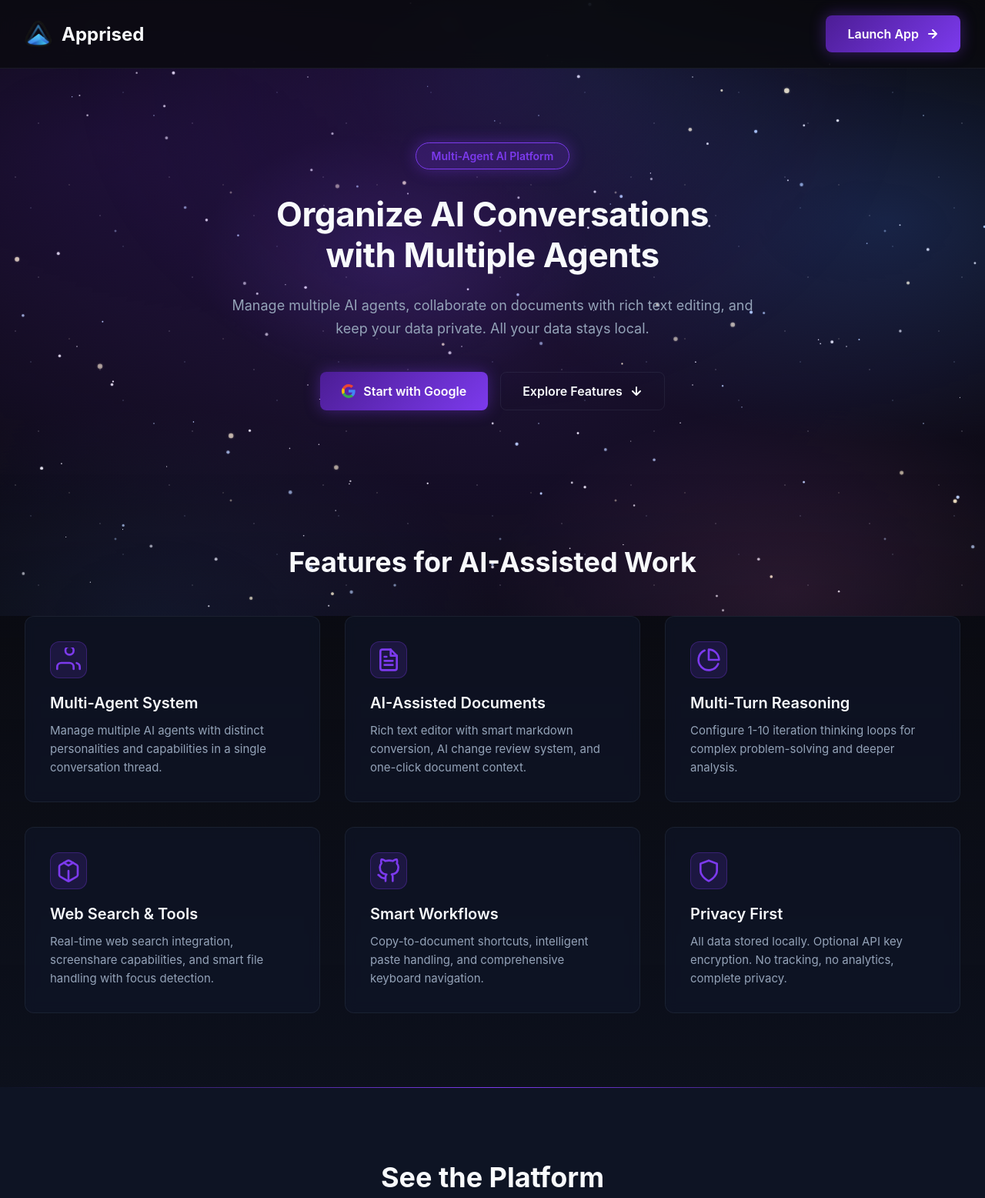
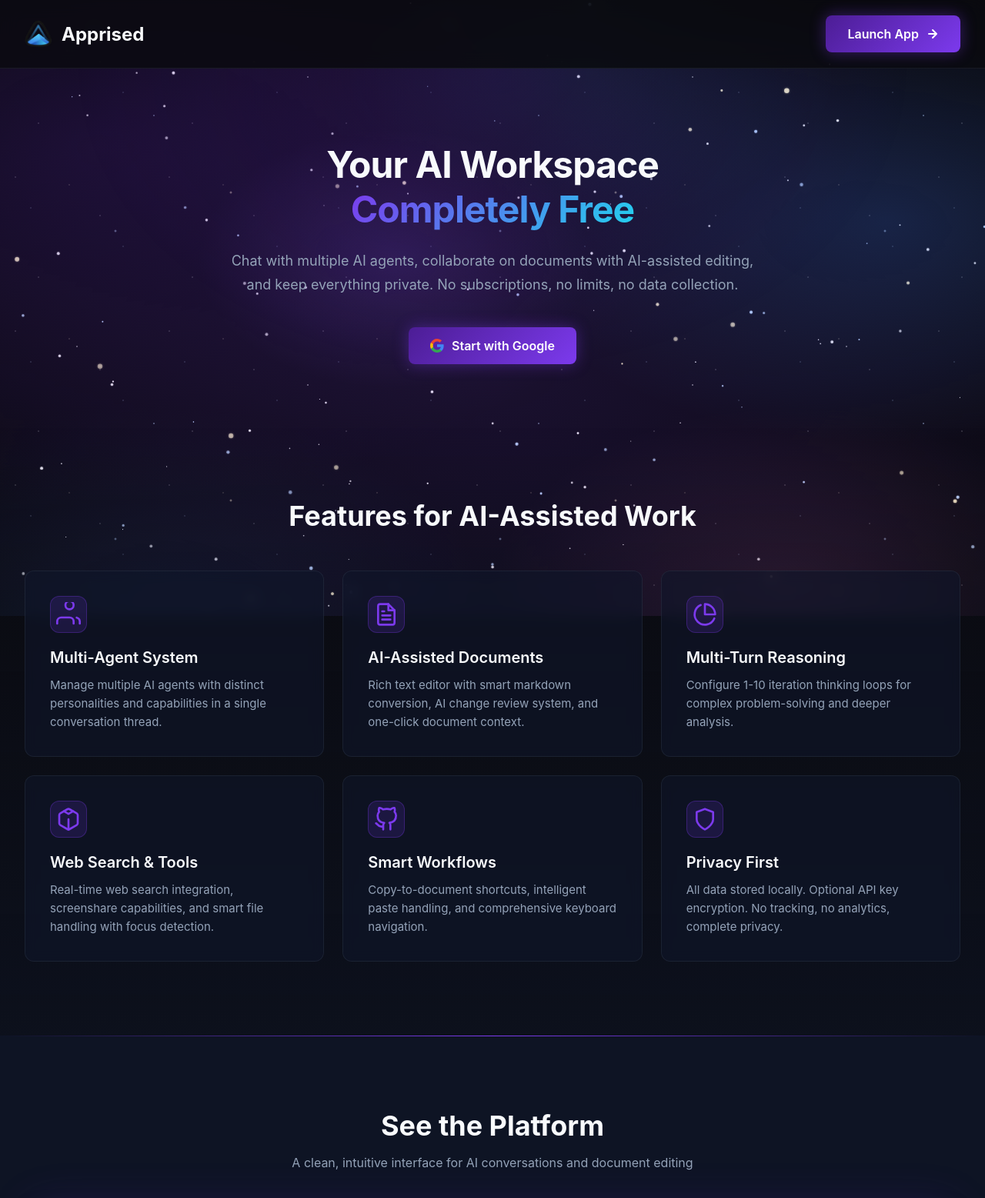
Before and after one commit to pmaederyork/Apprised, a Flask app: page / in a window 1280 px wide. Shown: the top 1556 px of the page at 77% size. Run offline with Flask 3, Linux system fonts and the light colour scheme; some libraries are stand-ins or nearby versions.

Commit message:
landing page

```diff
--- a/backend/static/landing.css
+++ b/backend/static/landing.css
@@ -188,20 +188,9 @@ nav {
     color: var(--cosmic-purple-light);
 }
 
-.btn-login {
-    padding: 0.625rem 1.5rem;
-    border: 1px solid var(--cosmic-purple-light);
-    border-radius: 8px;
-    text-decoration: none;
-    color: var(--cosmic-purple-light);
-    font-weight: 600;
-    transition: all 0.2s ease;
-    background: transparent;
-}
-
-.btn-login:hover {
-    background: rgba(124, 58, 237, 0.15);
-    box-shadow: 0 0 20px var(--cosmic-purple-glow);
+.cta-header {
+    padding: 0.625rem 1.25rem;
+    font-size: 0.9375rem;
 }
 
 /* Hero Section */
@@ -248,12 +237,19 @@ nav {
 }
 
 .hero-title {
-    font-size: 2.75rem;
+    font-size: 3rem;
     font-weight: 700;
     line-height: 1.2;
     margin-bottom: 1.5rem;
     color: var(--text-primary);
-    letter-spacing: -0.01em;
+    letter-spacing: -0.02em;
+}
+
+.hero-highlight {
+    background: linear-gradient(135deg, var(--cosmic-purple-light) 0%, var(--accent-cyan) 100%);
+    -webkit-background-clip: text;
+    -webkit-text-fill-color: transparent;
+    background-clip: text;
 }
 
 .hero-subtitle {
@@ -338,8 +334,8 @@ nav {
 
 .features-grid {
     display: grid;
-    grid-template-columns: repeat(auto-fit, minmax(350px, 1fr));
-    gap: 2rem;
+    grid-template-columns: repeat(3, 1fr);
+    gap: 1.5rem;
     margin-top: 3rem;
 }
 
@@ -587,7 +583,7 @@ nav {
     }
 
     .features-grid {
-        grid-template-columns: repeat(auto-fit, minmax(300px, 1fr));
+        grid-template-columns: repeat(2, 1fr);
     }
 }
 
--- a/backend/templates/landing.html
+++ b/backend/templates/landing.html
@@ -31,16 +31,13 @@
         <!-- Hero Section -->
         <section class="hero">
             <div class="hero-content">
-                <div class="hero-badge">
-                    Multi-Agent AI Platform
-                </div>
                 <h1 class="hero-title">
-                    Organize AI Conversations
-                    <br>with Multiple Agents
+                    Your AI Workspace
+                    <br><span class="hero-highlight">Completely Free</span>
                 </h1>
                 <p class="hero-subtitle">
-                    Manage multiple AI agents, collaborate on documents with rich text editing,
-                    and keep your data private. All your data stays local.
+                    Chat with multiple AI agents, collaborate on documents with AI-assisted editing,
+                    and keep everything private. No subscriptions, no limits, no data collection.
                 </p>
                 <div class="cta-buttons">
                     <a href="/auth/login" class="cta-button cta-primary">
@@ -51,12 +48,6 @@
                             <path d="M9.003 3.58c1.321 0 2.508.454 3.44 1.345l2.582-2.58C13.464.891 11.426 0 9.003 0 5.485 0 2.44 2.017.96 4.958L3.967 7.29c.708-2.127 2.692-3.71 5.036-3.71z" fill="#EA4335"/>
                         </svg>
                         Start with Google
-                    </a>
-                    <a href="#features" class="cta-button cta-secondary">
-                        Explore Features
-                        <svg width="16" height="16" viewBox="0 0 16 16" fill="none">
-                            <path d="M8 3L8 13M8 13L13 8M8 13L3 8" stroke="currentColor" stroke-width="2" stroke-linecap="round" stroke-linejoin="round"/>
-                        </svg>
                     </a>
                 </div>
             </div>
```
